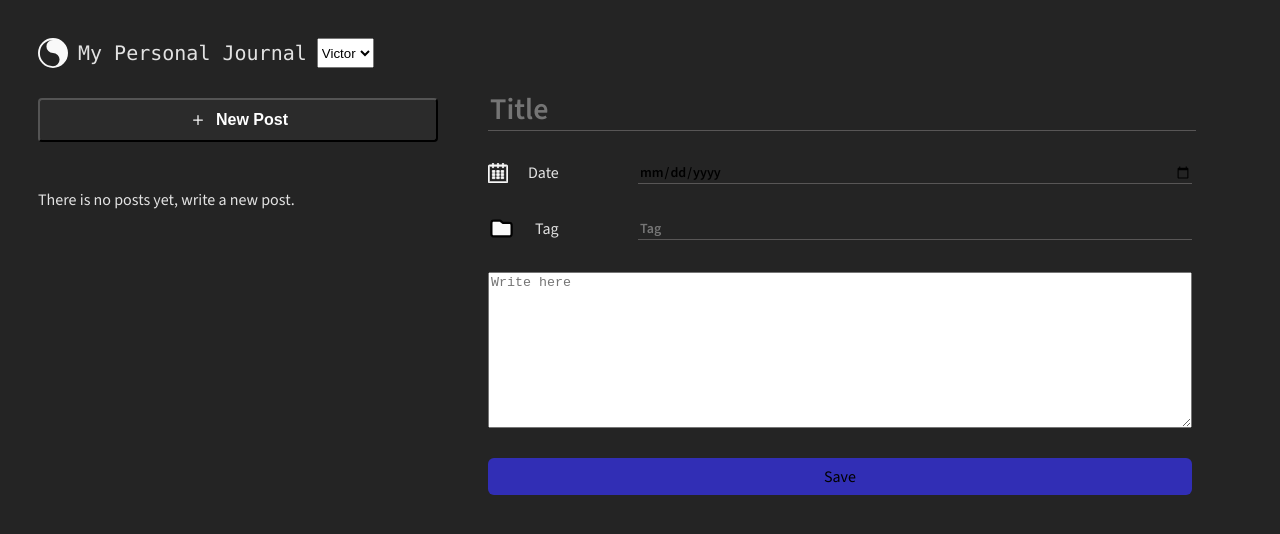
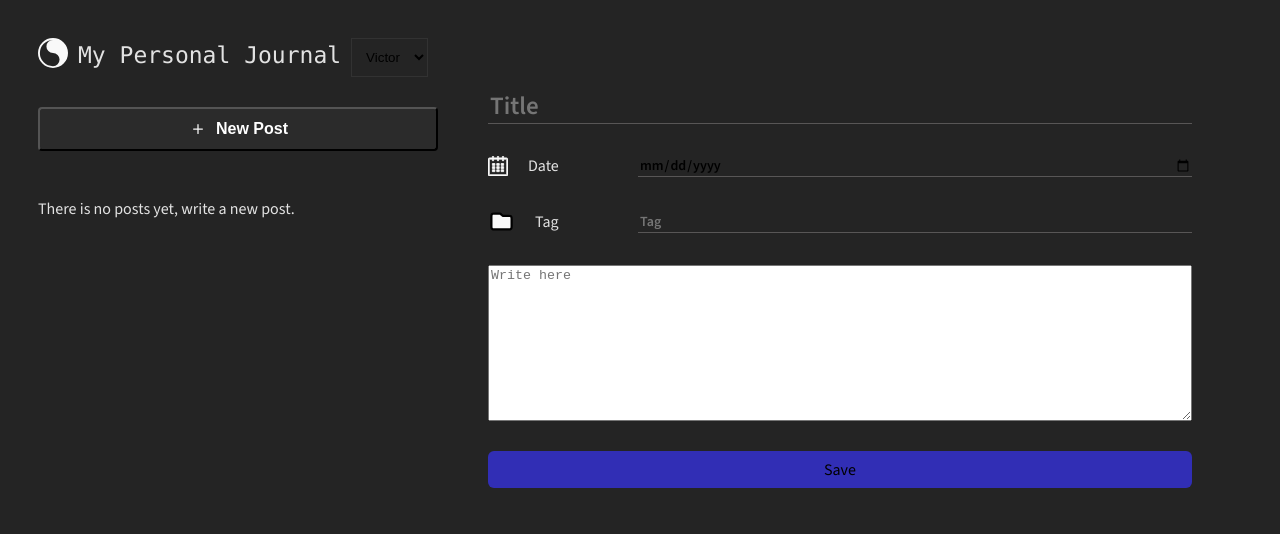
Before and after one commit to Maxdeoro/PersonalJournalReact, a React (Vite) app in the folder vite-project/: page / in a window 1280 px wide. Shown: the top 534 px of the page. Built offline with nearby package versions, Linux system fonts and the light colour scheme.

Commit message:
implement posts deleting

```diff
--- a/vite-project/src/App.jsx
+++ b/vite-project/src/App.jsx
@@ -22,18 +22,18 @@ function mapItems(items) {
 function App() {
 
   const [items, setItems] = useLocalStorage('data');
-  const [selectedItem, setSelectedItem] = useState({});
+  const [selectedItem, setSelectedItem] = useState(null);
+
+  const mappedItems = mapItems(items);
 
   const addItem = (item) => {
     if (!item.id) {
-      const mappedItems = mapItems(items);
       setItems([...mappedItems, {
         ...item,
         date: new Date(item.date),
-        id: mappedItems.length > 0 ? Math.max(...mappedItems.map(i => i.id)) + 1 : 1,
+        id: items.length > 0 ? Math.max(...items.map(i => i.id)) + 1 : 1,
       }]);
     } else {
-      const mappedItems = mapItems(items);
       setItems([...mappedItems.map(i => {
         if (i.id === item.id) {
           return {
@@ -45,16 +45,20 @@ function App() {
     }
   };
 
+  const deleteItem = (id) => {
+    setItems([...items.filter(i => i.id !== id)]);
+  };
+
   return (
     <UserContextProvider>
       <div className='app'>
         <LeftPanel>
           <Header/>
-          <NewPostButton/>
+          <NewPostButton clearForm={() => setSelectedItem(null)}/>
           <JournalList items={mapItems(items)} setItem={setSelectedItem}/>
         </LeftPanel>
         <Body>
-          <JournalForm onSubmit={addItem} data={selectedItem}/>
+          <JournalForm onSubmit={addItem} data={selectedItem} onDelete={deleteItem}/>
         </Body>
       </div>
     </UserContextProvider>
--- a/vite-project/src/components/header/Header.jsx
+++ b/vite-project/src/components/header/Header.jsx
@@ -1,26 +1,16 @@
 import styles from './Header.module.css';
 import SelectUser from '../selectUser/SelectUser';
-import Button from '../button/Button';
-import { useState } from 'react';
 import Logo from '../logo/Logo';
 
 const logos = ['./logo.svg', './vite.svg'];
 
 function Header() {
 
-    const [logoIndex, setLogoIndex] = useState(0);
-
-    const toggleLogo = () => {
-        setLogoIndex(state => Number(!state));
-    };
-
     return (
         <div className={styles.header}>
             <Logo image={logos[0]}/>
-            {/* <Logo image={logos[logoIndex]}/> */}
             <div className={styles.logoText}>My Personal Journal</div>
             <SelectUser />
-            {/* <Button onClick={toggleLogo}>Change logo</Button> */}
         </div>
     );
 };
--- a/vite-project/src/components/header/Header.module.css
+++ b/vite-project/src/components/header/Header.module.css
@@ -9,6 +9,6 @@
 }
 
 .logoText {
-    font-size: 20px;
+    font-size: 23px;
     font-family: "Lucida Console", "Courier New", monospace;
 }
--- a/vite-project/src/components/input/Input.module.css
+++ b/vite-project/src/components/input/Input.module.css
@@ -11,7 +11,7 @@
 }
 
 .input-title {
-    font-size: 30px;
+    font-size: 25px;
 }
 
 .invalid {
--- a/vite-project/src/components/journalForm/JournalForm.jsx
+++ b/vite-project/src/components/journalForm/JournalForm.jsx
@@ -6,7 +6,7 @@ import { INITIAL_STATE, formReducer } from './JournalForm.state';
 import Input from '../input/Input';
 import { UserContext } from '../../context/context.user';
 
-function JournalForm({onSubmit, data}) {
+function JournalForm({onSubmit, data, onDelete}) {
 
   const [formState, dispatchForm] = useReducer(formReducer, INITIAL_STATE);
   const {isValid, isFormReadyToSubmit, values} = formState;
@@ -30,6 +30,10 @@ function JournalForm({onSubmit, data}) {
   };
 
   useEffect(() => {
+    if (!data) {
+      dispatchForm({type: 'CLEAR'});
+      dispatchForm({type: 'SET_VALUE', payload: {userId}});
+    }
     dispatchForm({type: 'SET_VALUE', payload: {...data}});
   }, [data]);
 
@@ -69,15 +73,25 @@ function JournalForm({onSubmit, data}) {
     dispatchForm({type: 'SUBMIT'});
   };
 
+  const deleteJournalItem = () => {
+    onDelete(data.id);
+    dispatchForm({type: 'CLEAR'});
+    dispatchForm({type: 'SET_VALUE', payload: {userId}});
+  };
+
     return (
       <form className={cn(styles['form', 'journalForm'])} onSubmit={addJournalItem}>
-            <div>
+            <div className={cn(styles['form-row'])}>
               <Input value={values.title} ref={titleRef} type='title' name='title'
                   isValid={isValid.title}
                   appearance='title'
                   placeholder='Title'
                   onChange={onChange}
               />
+              {data?.id && <button className={styles['delete']} type='button'
+                          onClick={deleteJournalItem}>
+                <img src='/archive.svg' alt='delete'></img>
+              </button>}
             </div>
             <div className={cn(styles['form-row'])}>
               <label htmlFor='date' className={cn(styles['form-label'])}>
--- a/vite-project/src/components/journalForm/JournalForm.module.css
+++ b/vite-project/src/components/journalForm/JournalForm.module.css
@@ -21,3 +21,14 @@
     border: 1px solid red;
     background: rgb(174, 73, 73);
 }
+
+.delete {
+    cursor: pointer;
+    border: 1px solid #ffffff;
+    border-radius: 30%;
+    padding: 0;
+}
+
+.delete:hover {
+    background: rgb(255, 255, 255, 0.5);
+}
--- a/vite-project/src/components/newPostButton/NewPostButton.jsx
+++ b/vite-project/src/components/newPostButton/NewPostButton.jsx
@@ -1,13 +1,11 @@
 import './NewPostButton.css';
 import CardButton from '../cardButton/CardButton';
 
-function NewPostButton() {
+function NewPostButton({clearForm}) {
     return (
-        <div className='new-post-block'>
-            <CardButton className='new-post-button'>
+            <CardButton className='new-post-button' onClick={clearForm}>
                 <img src='/plus.svg' className='plus' alt='+'/>New Post
             </CardButton>
-        </div>
     );
 };
 
--- a/vite-project/src/components/selectUser/SelectUser.jsx
+++ b/vite-project/src/components/selectUser/SelectUser.jsx
@@ -12,7 +12,7 @@ function SelectUser() {
 
     return (
         <select name='user' id='user' onChange={changeUser} value={userId}
-                className={`${styles.userSelect}`}>
+                className={styles['select']}>
             <option value='1'>Victor</option>
             <option value='2'>Diana</option>
         </select>
--- a/vite-project/src/components/selectUser/SelectUser.module.css
+++ b/vite-project/src/components/selectUser/SelectUser.module.css
@@ -1,4 +1,9 @@
-.userSelect {
-    /* min-width: 400px; */
-    display: flex;
+.select {
+    padding: 10px;
+    background: none;
+    border: 1px solid #323232;
 }
+
+option {
+    background: #614d4d;
+}
```
Also changed, not shown: vite-project/public/archive.svg.
